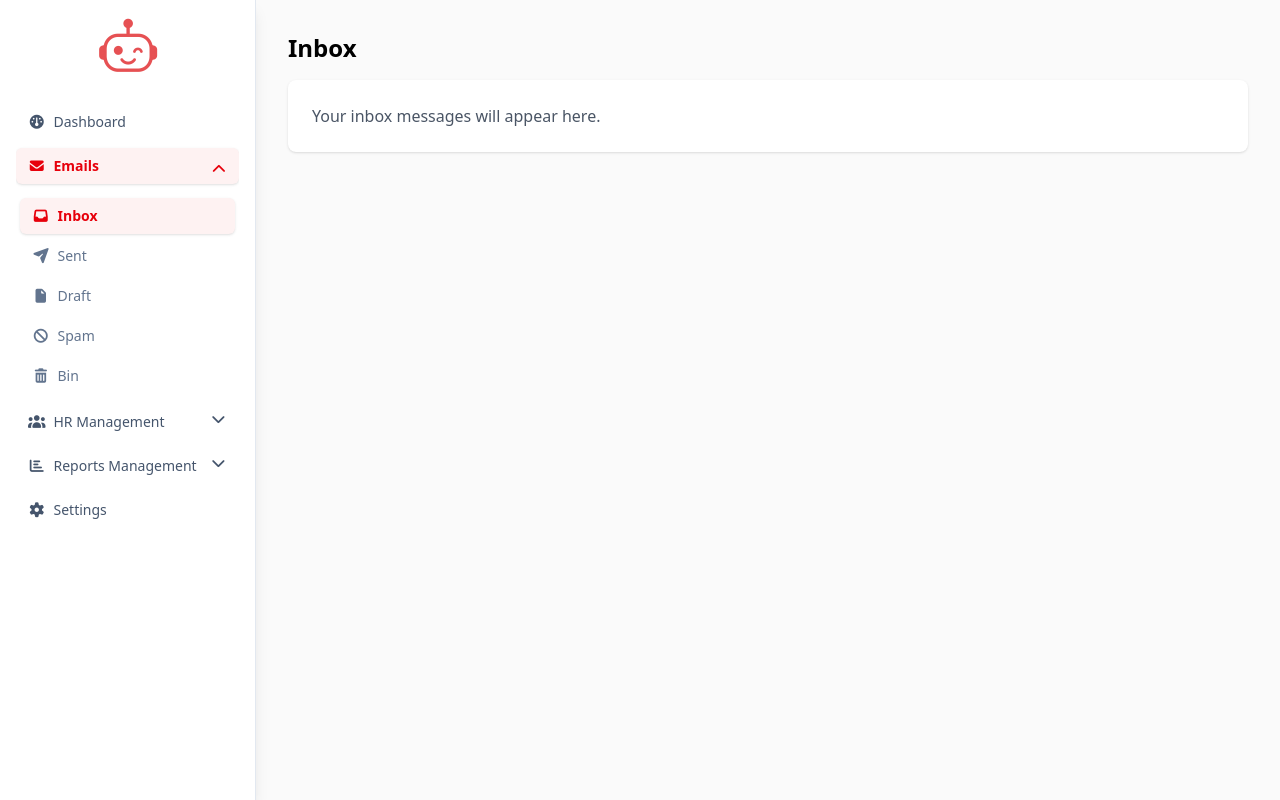
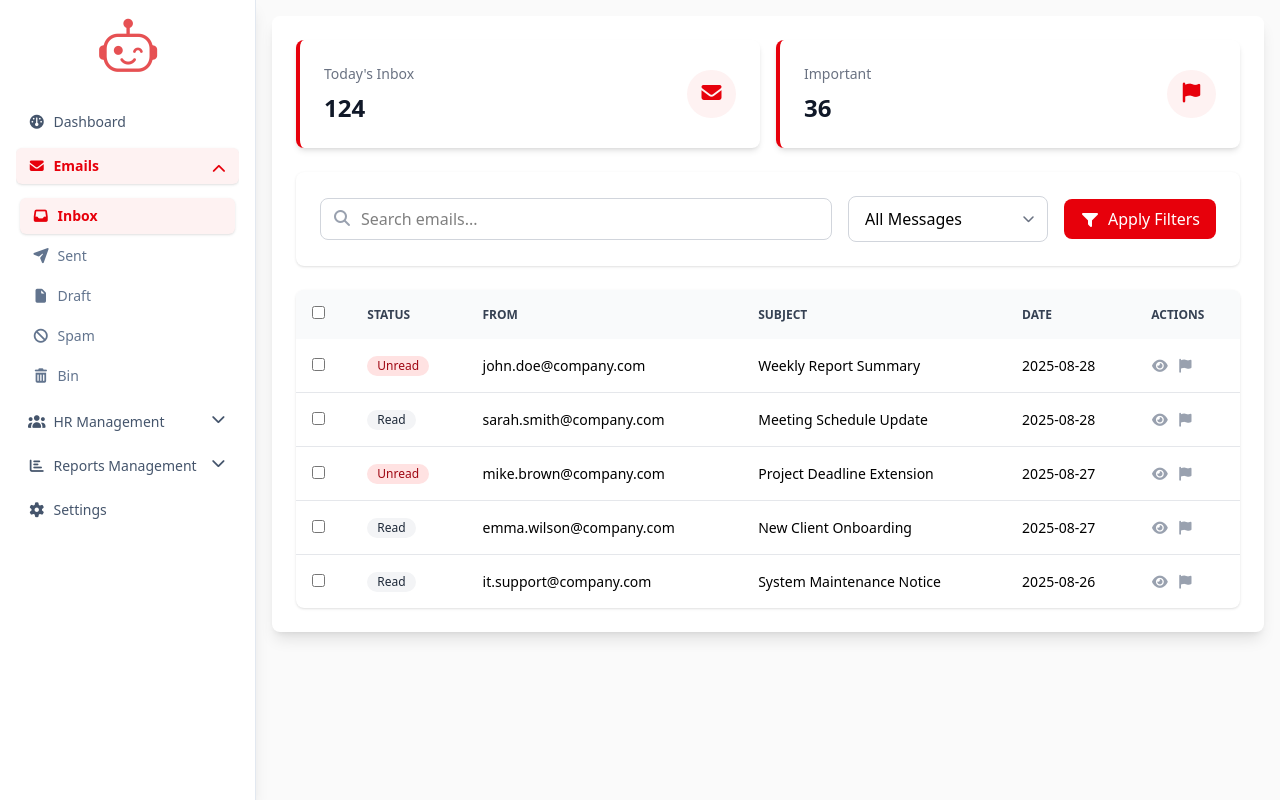
Before and after one commit to ibrahim-elshorbagy/FastAPI-Dashboard-agent-system, a FastAPI app: page /emails/inbox in a window 1280 px wide. Run offline with FastAPI, Linux system fonts and the light colour scheme; some libraries are stand-ins or nearby versions.

Commit message:
test template

```diff
--- a/templates/layout/base.html
+++ b/templates/layout/base.html
@@ -25,7 +25,7 @@
         {% block content %}{% endblock %}
       </div>
       <!-- toggle button for small screen  -->
-      <button class="fixed right-4 top-4 z-20 rounded-full bg-sky-700 p-4 md:hidden text-white"
+      <button class="fixed right-4 top-4 z-20 rounded-full bg-red-500 p-4 md:hidden text-white"
               x-on:click="showSidebar = ! showSidebar">
         <i x-show="showSidebar" class="fa-solid fa-xmark " aria-hidden="true"></i>
         <i x-show="! showSidebar" class="fa-solid fa-bars " aria-hidden="true"></i>
--- a/templates/pages/Emails/inbox/inbox.html
+++ b/templates/pages/Emails/inbox/inbox.html
@@ -1,12 +1,128 @@
 {% extends "layout/base.html" %}
-
 {% block title %}Inbox{% endblock %}
-
 {% block content %}
-<div class="p-4">
-    <h1 class="text-2xl font-bold mb-4">Inbox</h1>
-    <div class="bg-white rounded-lg shadow p-6">
-        <p class="text-gray-600">Your inbox messages will appear here.</p>
+  <div class="bg-white rounded-lg shadow-lg p-6">
+    <div x-data="{ search: '', filterStatus: 'all', emails: [ { id: 1, subject: 'Weekly Report Summary', from: 'john.doe@company.com', status: 'unread', date: '2025-08-28', priority: 'high' }, { id: 2, subject: 'Meeting Schedule Update', from: 'sarah.smith@company.com', status: 'read', date: '2025-08-28', priority: 'medium' }, { id: 3, subject: 'Project Deadline Extension', from: 'mike.brown@company.com', status: 'unread', date: '2025-08-27', priority: 'high' }, { id: 4, subject: 'New Client Onboarding', from: 'emma.wilson@company.com', status: 'read', date: '2025-08-27', priority: 'low' }, { id: 5, subject: 'System Maintenance Notice', from: 'it.support@company.com', status: 'read', date: '2025-08-26', priority: 'medium' } ] }">
+      <!-- Stats Cards -->
+      <div class="grid grid-cols-1 md:grid-cols-2 gap-4 mb-6">
+        <div class="bg-white rounded-lg shadow-md p-6 border-l-4 border-red-600">
+          <div class="flex items-center justify-between">
+            <div class="flex-1">
+              <h3 class="text-sm font-medium text-gray-500">Today's Inbox</h3>
+              <div class="mt-2 flex items-baseline">
+                <p class="text-2xl font-bold text-gray-900">124</p>
+              </div>
+            </div>
+            <div class="p-3 bg-red-50 rounded-full">
+              <i class="fa-solid fa-envelope text-xl text-red-600"></i>
+            </div>
+          </div>
+        </div>
+        <div class="bg-white rounded-lg shadow-md p-6 border-l-4 border-red-600">
+          <div class="flex items-center justify-between">
+            <div class="flex-1">
+              <h3 class="text-sm font-medium text-gray-500">Important</h3>
+              <div class="mt-2 flex items-baseline">
+                <p class="text-2xl font-bold text-gray-900">36</p>
+              </div>
+            </div>
+            <div class="p-3 bg-red-50 rounded-full">
+              <i class="fa-solid fa-flag text-xl text-red-600"></i>
+            </div>
+          </div>
+        </div>
+      </div>
+      <!-- Filters -->
+      <div class="bg-white rounded-lg shadow p-6 mb-6">
+        <div class="flex flex-wrap gap-4 items-center">
+          <div class="flex-1 min-w-[200px]">
+            <div class="relative">
+              <input type="text"
+                     x-model="search"
+                     placeholder="Search emails..."
+                     class="w-full pl-10 pr-4 py-2 border border-gray-300 rounded-lg focus:ring-red-500 focus:border-red-500">
+              <i class="fa-solid fa-search absolute left-3 top-3 text-gray-400"></i>
+            </div>
+          </div>
+          <div class="relative">
+            <select x-model="filterStatus"
+                    class="w-[200px] appearance-none bg-white border border-gray-300 rounded-lg px-4 py-2.5 pr-10 focus:ring-2 focus:ring-red-500/30 focus:border-red-500">
+              <option value="" disabled>Select Status</option>
+              <option value="all">All Messages</option>
+              <option value="new">New</option>
+              <option value="read">Read</option>
+              <option value="important">Important</option>
+              <option value="flagged">Flagged</option>
+              <option value="spam">Spam</option>
+            </select>
+            <div class="pointer-events-none absolute inset-y-0 right-0 flex items-center px-3 text-gray-500">
+              <i class="fa-solid fa-chevron-down text-xs"></i>
+            </div>
+          </div>
+          <button class="bg-red-600 text-white px-4 py-2 rounded-lg hover:bg-red-700 flex items-center gap-2">
+            <i class="fa-solid fa-filter"></i>
+            Apply Filters
+          </button>
+        </div>
+      </div>
+      <!-- Email Table -->
+      <div class="bg-white rounded-lg shadow overflow-hidden">
+        <div class="overflow-x-auto">
+          <table class="w-full text-left text-sm">
+            <thead class="bg-gray-50 text-xs uppercase text-gray-700">
+              <tr>
+                <th class="p-4">
+                  <input type="checkbox"
+                         class="rounded border-gray-300 text-red-600 focus:ring-red-500">
+                </th>
+                <th class="p-4">Status</th>
+                <th class="p-4">From</th>
+                <th class="p-4">Subject</th>
+                <th class="p-4">Date</th>
+                <th class="p-4">Actions</th>
+              </tr>
+            </thead>
+            <tbody class="divide-y divide-gray-200">
+              <template x-for="email in emails" :key="email.id">
+                <tr class="hover:bg-gray-50">
+                  <td class="p-4">
+                    <input type="checkbox"
+                           class="rounded border-gray-300 text-red-600 focus:ring-red-500">
+                  </td>
+                  <td class="p-4">
+                    <span x-show="email.status === 'unread'"
+                          class="inline-flex items-center px-2.5 py-0.5 rounded-full text-xs font-medium bg-red-100 text-red-800">
+                      Unread
+                    </span>
+                    <span x-show="email.status === 'read'"
+                          class="inline-flex items-center px-2.5 py-0.5 rounded-full text-xs font-medium bg-gray-100 text-gray-800">
+                      Read
+                    </span>
+                  </td>
+                  <td class="p-4" x-text="email.from"></td>
+                  <td class="p-4">
+                    <div class="flex items-center gap-2">
+                      <span x-text="email.subject"></span>
+                    </div>
+                  </td>
+                  <td class="p-4" x-text="email.date"></td>
+                  <td class="p-4">
+                    <div class="flex items-center gap-2">
+                      <!-- View button -->
+                      <button class="text-gray-400 hover:text-red-600">
+                        <i class="fa-solid fa-eye"></i>
+                      </button>
+                      <!-- Important flag button -->
+                      <button class="text-gray-400 hover:text-red-600">
+                        <i class="fa-solid fa-flag"></i>
+                      </button>
+                    </div>
+                  </td>
+                </tr>
+              </template>
+            </tbody>
+          </table>
+        </div>
+      </div>
     </div>
-</div>
-{% endblock %}
+  {% endblock %}
```
